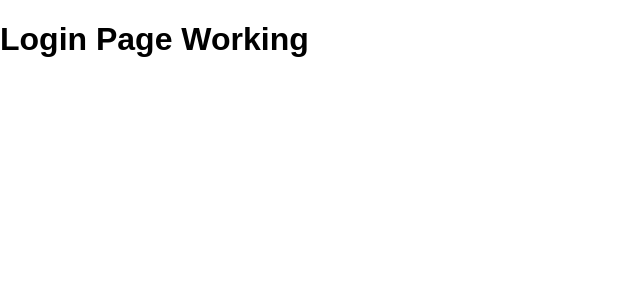
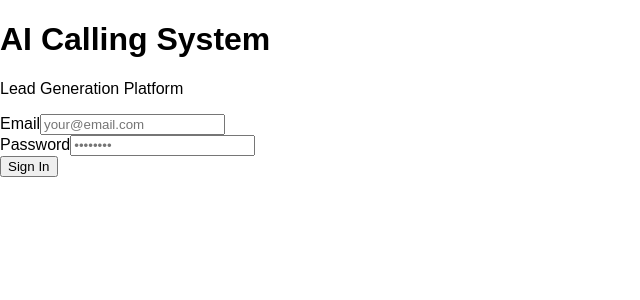
Before and after one commit to yadavupesh0390-afk/AI-calling-system-, a React (Vite) app in the folder apps/dashboard-ui/: page / in a window 1280 px wide. Shown: the top 300 px of the page, without its empty margins (0-640 px from the left). Built offline with nearby package versions, Linux system fonts and the light colour scheme; no server answers; the HTML template or start-up script is replaced by a standard one.

Commit message:
Update App.jsx

```diff
--- a/apps/dashboard-ui/src/App.jsx
+++ b/apps/dashboard-ui/src/App.jsx
@@ -1,12 +1,7 @@
 import { BrowserRouter, Routes, Route } from 'react-router-dom';
 
-function LoginPage() {
-  return <h1>Login Page Working</h1>;
-}
-
-function DashboardPage() {
-  return <h1>Dashboard Page Working</h1>;
-}
+import LoginPage from './pages/LoginPage';
+import DashboardPage from './pages/DashboardPage';
 
 function App() {
   return (
```
